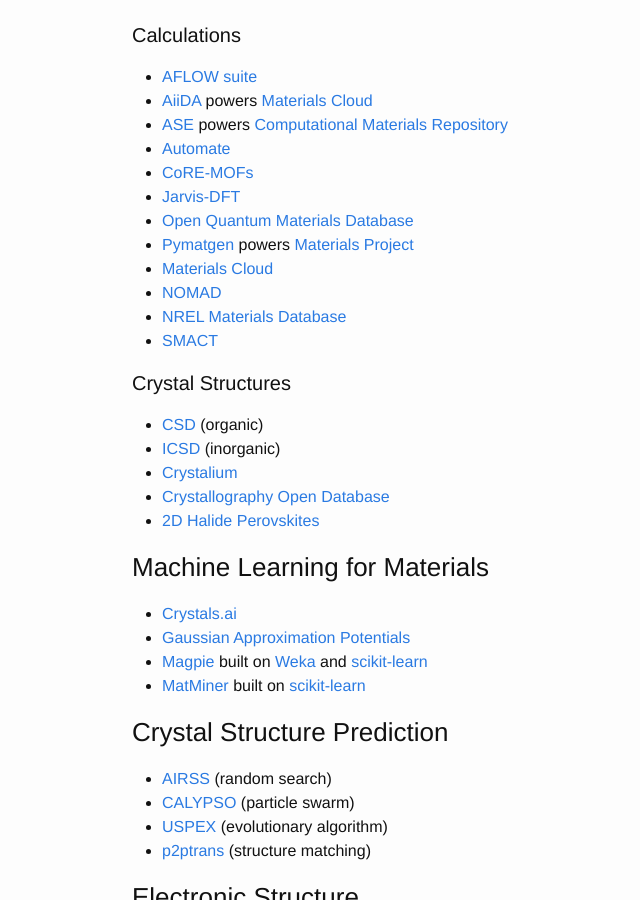
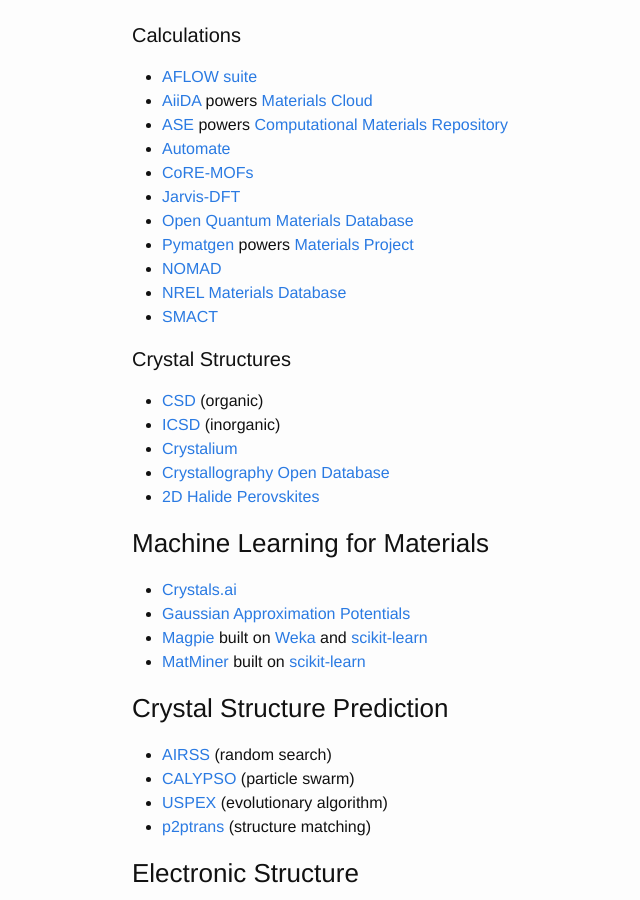
Before and after one commit to WMD-group/WMD-group.github.io, a Jekyll site: the page built from d_links.md, in a window 1280 px wide and 900 px high, scrolled down 300 px. Shown: the whole window, without its empty margins (138-778 px from the left). Built offline with Jekyll 4.4.1, drawn with Linux system fonts in a browser that asks for light colours.

Commit message:
Update d_links.md

```diff
--- a/d_links.md
+++ b/d_links.md
@@ -20,7 +20,6 @@
 * [Jarvis-DFT](https://www.ctcms.nist.gov/~knc6/JVASP.html)
 * [Open Quantum Materials Database](http://oqmd.org)
 * [Pymatgen](http://pymatgen.org) powers [Materials Project](https://materialsproject.org)
-* [Materials Cloud](https://www.materialscloud.org/)
 * [NOMAD](https://nomad-coe.eu)
 * [NREL Materials Database](https://materials.nrel.gov)
 * [SMACT](https://github.com/WMD-group/SMACT)
```
